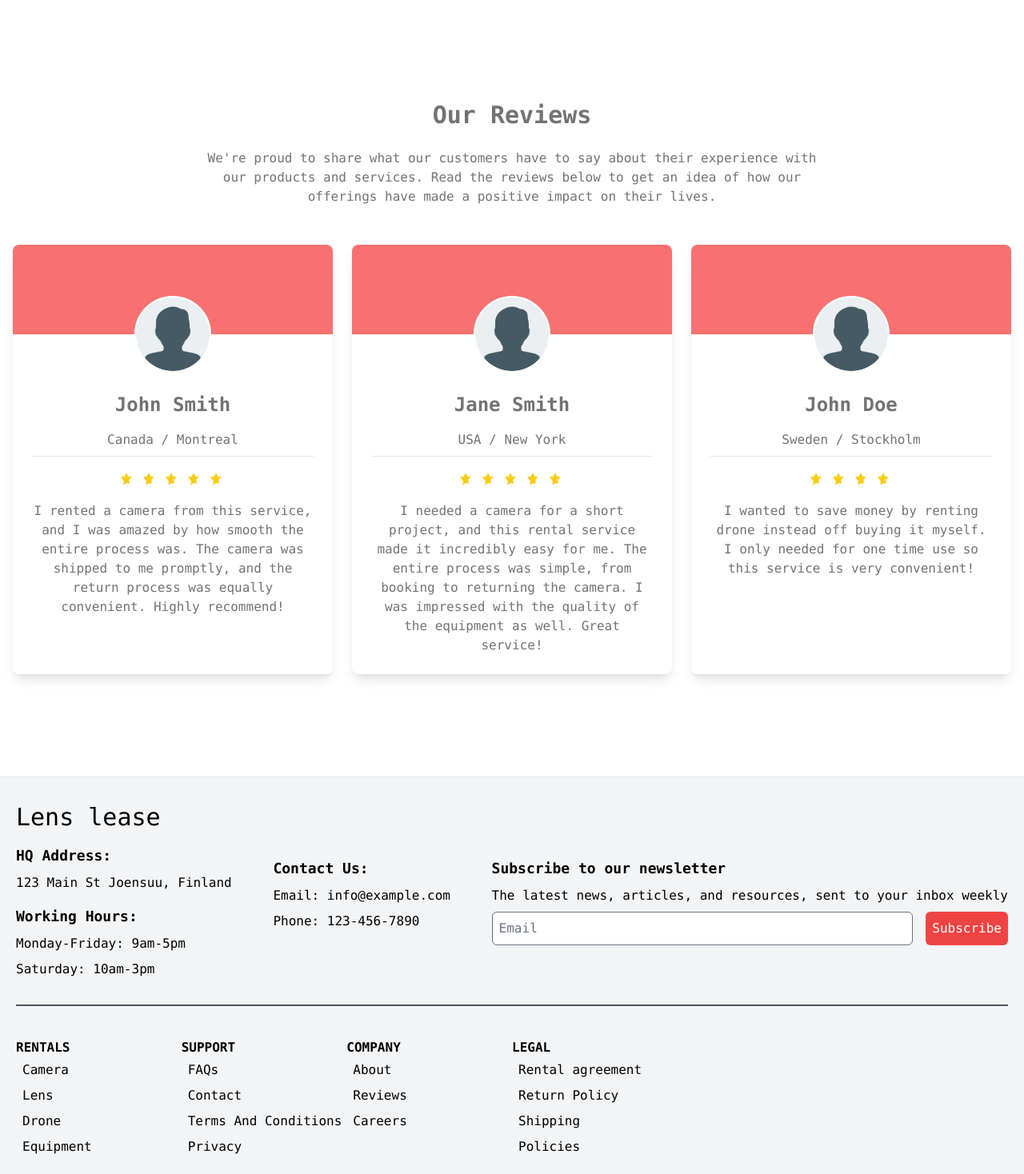
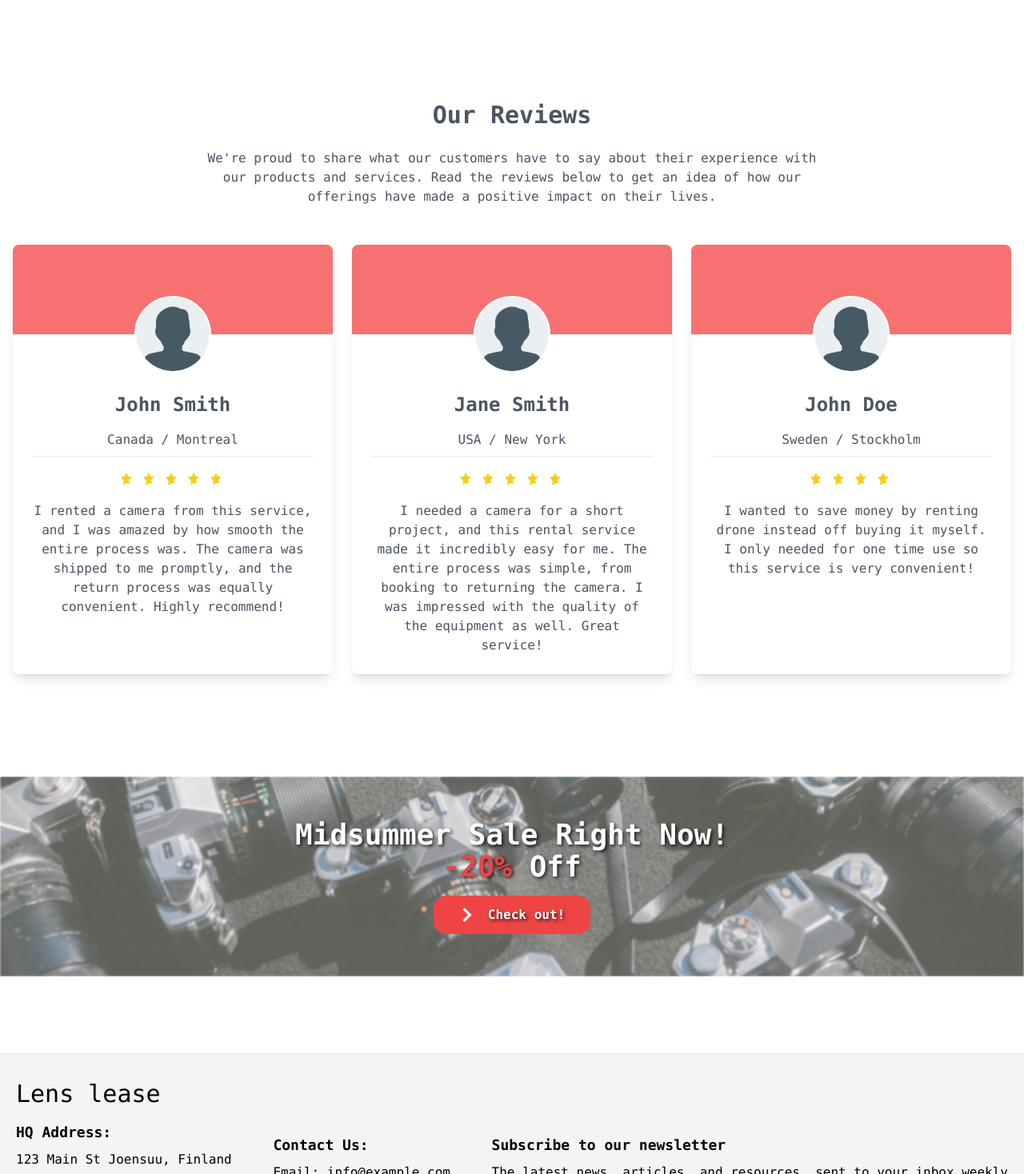
Before and after one commit to Petrikur/lenslease, a React (Vite) app: page /reviews in a window 1280 px wide. Shown: the part 702-2170 px from the top of the page at 80% size. Built offline with nearby package versions, Linux system fonts and the light colour scheme; what tw-elements would draw is missing.

Commit message:
fix styles

```diff
--- a/src/components/DiscountBanner.jsx
+++ b/src/components/DiscountBanner.jsx
@@ -12,7 +12,7 @@ export const DiscountBanner = () => {
         justifyContent: "center",
         alignItems: "center",
         width: "100%",
-        height: "200px",
+        height: "250px",
         overflow: "hidden",
       }}
     >
@@ -36,7 +36,6 @@ export const DiscountBanner = () => {
           zIndex: 1,
           textAlign: "center",
           color: "white",
-          fontSize: "20px",
           fontWeight: "bold",
           textShadow: "2px 2px 4px rgba(0, 0, 0, 0.8)",
         }}
@@ -48,9 +47,9 @@ export const DiscountBanner = () => {
           </p>
         <Link
         to={"equipment"}
-          className="heroButton bg-red-500 hover:bg-red-600 py-2 mt-2 px-4"
+          className="heroButton bg-red-500 hover:bg-red-600 py-3 mt-4 text-md "
         >
-          <FaChevronRight size={20} className="mr-2" /> Check out
+          <FaChevronRight size={20} className="mr-2" /> Check out!
         </Link>
         </div>
       </div>
--- a/src/components/NavBar.jsx
+++ b/src/components/NavBar.jsx
@@ -1,4 +1,4 @@
-import React, { useState } from "react";
+import React, { useState, useEffect } from "react";
 import { Link } from "react-router-dom";
 import { FiMenu, FiX } from "react-icons/fi";
 import cameraImg from "../assets/images/logo1.png";
@@ -23,12 +23,31 @@ export const NavBar = () => {
     { to: "contact", label: "Contact" },
   ];
 
+  useEffect(() => {
+    const handleScroll = () => {
+      const scrollPosition = window.scrollY;
+      const navbar = document.getElementById("navbar");
+
+      if (scrollPosition > 0) {
+        navbar.classList.add("bg-gray-100", "pb-12");
+      } else {
+        navbar.classList.remove("bg-gray-100", "pb-12");
+      }
+    };
+
+    window.addEventListener("scroll", handleScroll);
+
+    return () => {
+      window.removeEventListener("scroll", handleScroll);
+    };
+  }, []);
+
   return (
-    <div className="w-screen h-[80px] z-10 fixed drop-shadow-lg pt-10">
-      <div className="px-2 flex justify-around items-center w-full h-full whitespace-nowrap ">
+    <div id="navbar" className="w-screen h-[80px] z-10 fixed drop-shadow-lg pt-10">
+      <div className="px-2 flex justify-around items-center w-full h-full whitespace-nowrap">
         <div className="flex items-center">
           <div className="flex items-center justify-center">
-          <img src={cameraImg} alt="camImg" className=" w-64 h-auto" />
+            <img src={cameraImg} alt="camImg" className="w-64 h-auto" />
           </div>
           <ul className="hidden lg:flex space-x-7 ml-40">
             {navLinks.map((link, idx) => (
@@ -47,14 +66,12 @@ export const NavBar = () => {
           <button className="border-none bg-transparent text-black  mr-4 font-bold text-xl hover:text-red-500">
             Login
           </button>
-          <Link
-            className="heroButton bg-red-500 hover:bg-red-600 "
-          >
+          <Link className="heroButton bg-red-500 hover:bg-red-600">
             <FaUser size={20} className="mr-2" /> Sign Up
           </Link>
         </div>
         <div className="lg:hidden mr-4" onClick={handleClick}>
-          {!nav ? <FiMenu size={20} /> : <FiX className="" size={20} />}
+          {!nav ? <FiMenu size={24} /> : <FiX className="" size={24} />}
         </div>
       </div>
 
@@ -81,9 +98,7 @@ export const NavBar = () => {
           <Link className="heroButton text-black mb-2 border border-black hover:bg-red-600">
             <FaUser size={20} className="mr-2" /> Login
           </Link>
-          <Link
-            className="heroButton bg-red-500 hover:bg-red-600"
-          >
+          <Link className="heroButton bg-red-500 hover:bg-red-600">
             <FaUser size={20} className="mr-2" /> Sign Up
           </Link>
         </div>
--- a/src/components/ReviewList.jsx
+++ b/src/components/ReviewList.jsx
@@ -39,8 +39,8 @@ const testimonials = [
 
 const ReviewList = () => {
   return (
-    <section className=" text-neutral-500 dark:text-neutral-300 px-4">
-      <div className="mx-auto max-w-2xl text-center md:max-w-xl lg:max-w-3xl">
+    <section className="  dark:text-neutral-300 px-4">
+      <div className="mx-auto text-gray-600 max-w-2xl text-center md:max-w-xl lg:max-w-3xl">
         <h3 className="mb-6 text-3xl font-bold">Our Reviews</h3>
         <p className="mb-6 pb-2 md:mb-12 md:pb-0">
           We're proud to share what our customers have to say about their
@@ -52,7 +52,7 @@ const ReviewList = () => {
 
       <div className="grid gap-6 text-center md:grid-cols-3">
         {testimonials.map((testimonial) => (
-          <div key={testimonial.id} className="flex justify-center">
+          <div key={testimonial.id} className="flex justify-center text-gray-600">
             <div className="max-w-md w-full">
               <div className="block rounded-lg bg-white shadow-lg  h-full">
                {/* dark:bg-neutral-700 dark:shadow-black/30 */}
--- a/src/pages/About.jsx
+++ b/src/pages/About.jsx
@@ -5,6 +5,7 @@ import Footer from "../components/Footer";
 import { Stats } from "../components/Stats";
 import AOS from "aos";
 import "aos/dist/aos.css";
+import { DiscountBanner } from "../components/DiscountBanner";
 
 export const About = () => {
   useEffect(() => {
@@ -57,6 +58,8 @@ export const About = () => {
       </section>
       <div className="mt-24">
         <Stats />
+        <div className="pb-10"></div>
+        <DiscountBanner />
       </div>
       <Footer />
     </>
--- a/src/pages/Reviews.jsx
+++ b/src/pages/Reviews.jsx
@@ -3,6 +3,7 @@ import backgroundImage from '../assets/images/bga.jpg';
 import PageBanner from '../components/PageBanner';
 import ReviewList from '../components/ReviewList';
 import Footer from '../components/Footer';
+import { DiscountBanner } from '../components/DiscountBanner';
 
 
 export const Reviews = () => {
@@ -12,6 +13,8 @@ export const Reviews = () => {
          <div className='pt-32'></div>
          <ReviewList />
          <div className='pb-32'></div>
+         <DiscountBanner />
+         <div className='pb-24'></div>
          <Footer />
       </div>
   );
```
